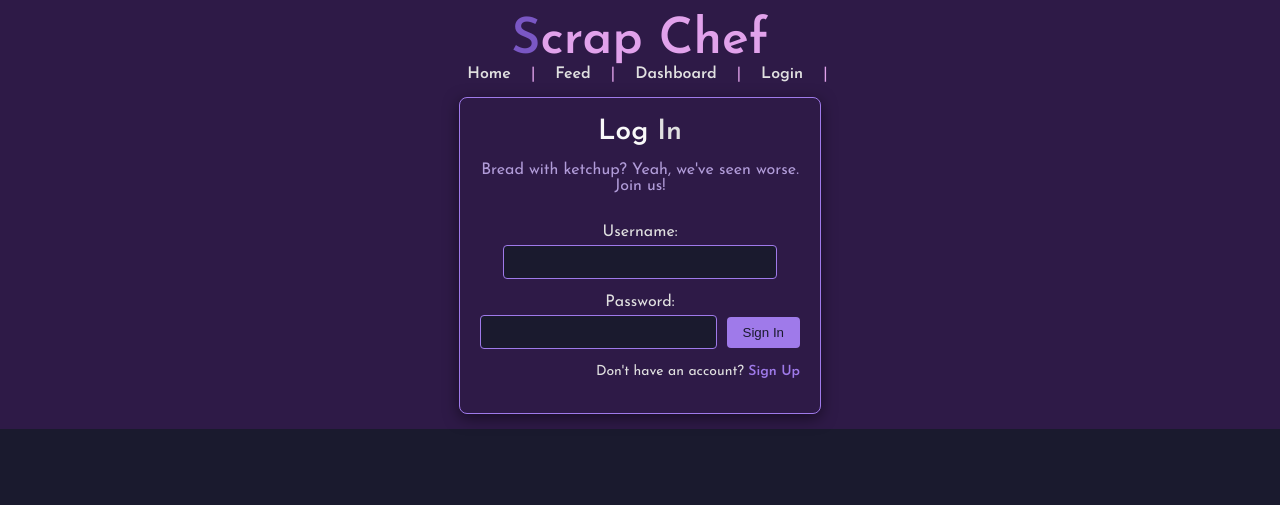
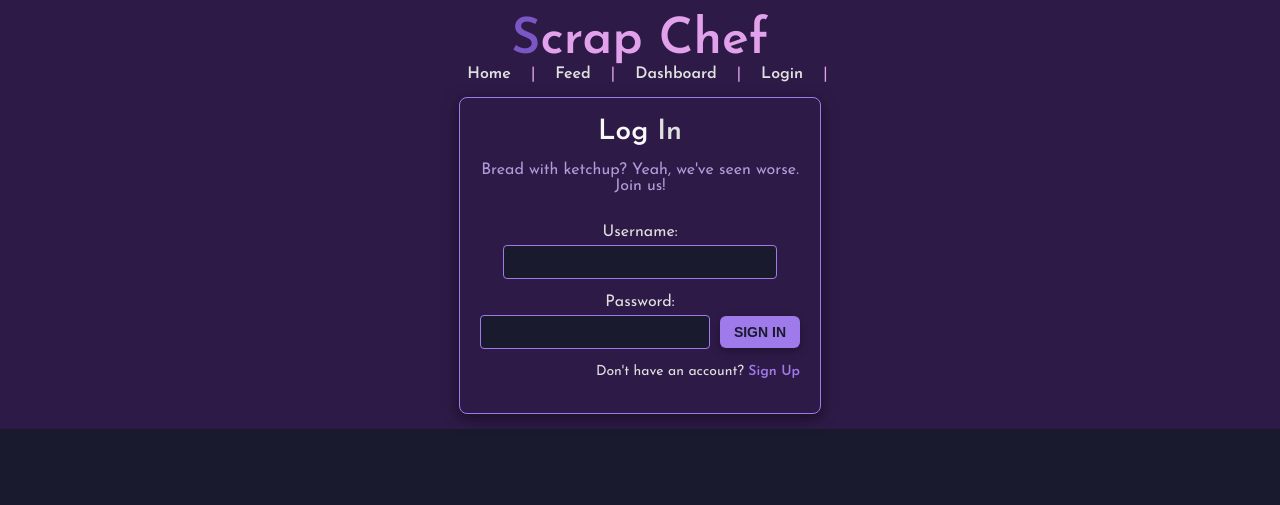
Before and after one commit to Zoroneku/Scrap-Chef, a Django app: page /scrapchef/login/ in a window 1280 px wide. Shown: the top 505 px of the page. Run offline with Django 3.2, Linux system fonts and the light colour scheme.

Commit message:
Added better buttons

```diff
--- a/scrapchef/static/scrapchef/style.css
+++ b/scrapchef/static/scrapchef/style.css
@@ -111,23 +111,37 @@ header {
     margin-right: 10px; /* Adds space between the password input and the button */
 }
 
-/* Login Button Styling */
-.password-submit .login-btn {
-    padding: 8px 16px; /* Adds padding inside the login button */
-    width: auto; /* Makes button width automatic */
-    white-space: nowrap; /* Prevents text from wrapping in the button */
-    background-color: #9f7aea; /* Purple background for the login button */
-    color: #1a1a2e; /* Dark text color for button text */
-    border: none; /* Removes border from the button */
-    border-radius: 4px; /* Rounded corners for the button */
-    cursor: pointer; /* Changes cursor to pointer when hovering over the button */
-    transition: background-color 0.3s ease; /* Smooth transition for hover effect */
+/* General Button Styling */
+.login-btn,
+.signup-btn {
+    background-color: #9f7aea; /* Purple background */
+    color: #1a1a2e; /* Dark text color */
+    padding: 8px 14px; /* Smaller padding */
+    border: none; /* No border */
+    border-radius: 6px; /* Smooth rounded edges */
+    cursor: pointer; /* Pointer cursor */
+    width: auto; /* Adjust width based on content */
+    font-size: 14px; /* Slightly smaller font */
+    font-weight: bold; /* Make text bold */
+    text-transform: uppercase; /* Uppercase text */
+    transition: all 0.3s ease-in-out; /* Smooth hover effect */
+    box-shadow: 0px 3px 8px rgba(0, 0, 0, 0.3); /* Soft shadow */
 }
 
-/* Login Button Hover Effect */
-.password-submit .login-btn:hover {
-    background-color: #7a57c4; /* Lighter purple background on hover */
+/* Button Hover Effect */
+.login-btn:hover,
+.signup-btn:hover {
+    background-color: #7a57c4; /* Slightly lighter purple */
+    transform: scale(1.05); /* Small scale effect */
 }
+
+/* Button Active (Click) Effect */
+.login-btn:active,
+.signup-btn:active {
+    background-color: #5a3b92; /* Even darker purple when clicked */
+    transform: scale(0.98); /* Press effect */
+}
+
 
 
 /* Signup Container Styling */
```
